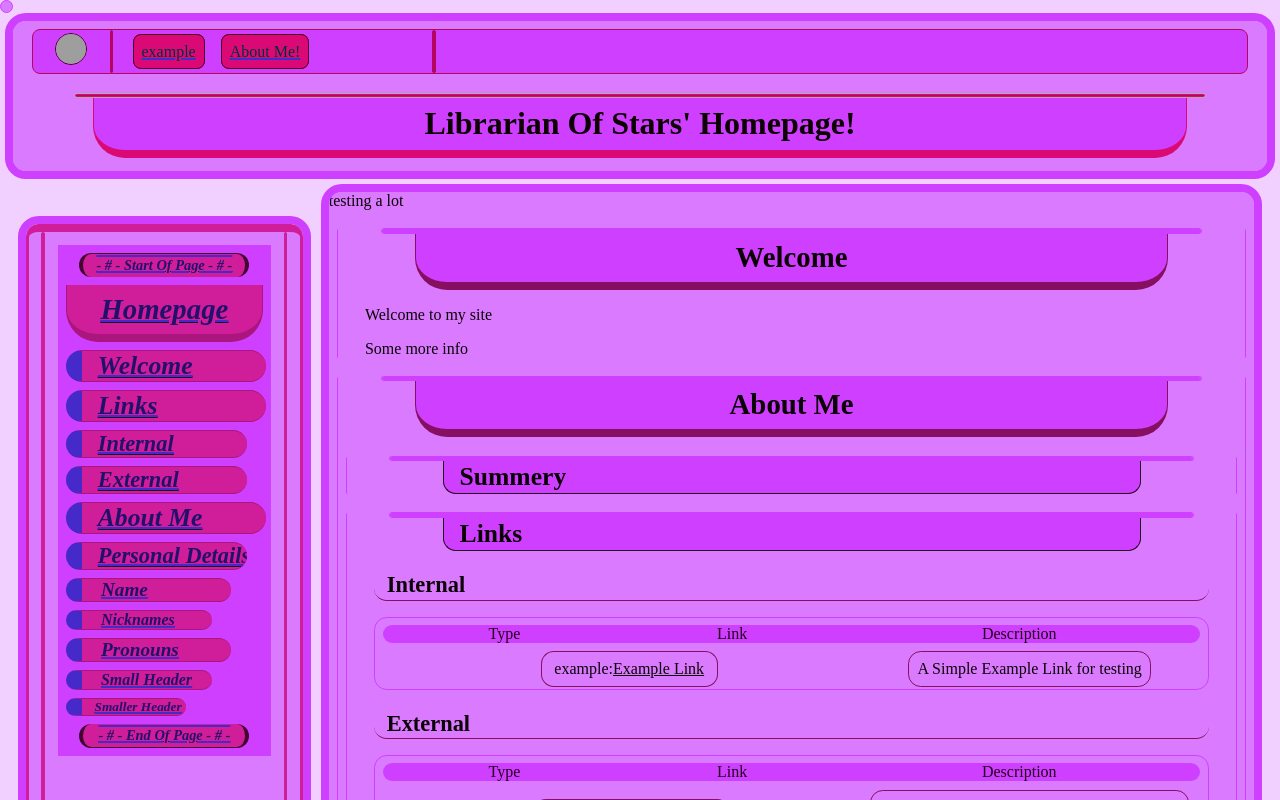
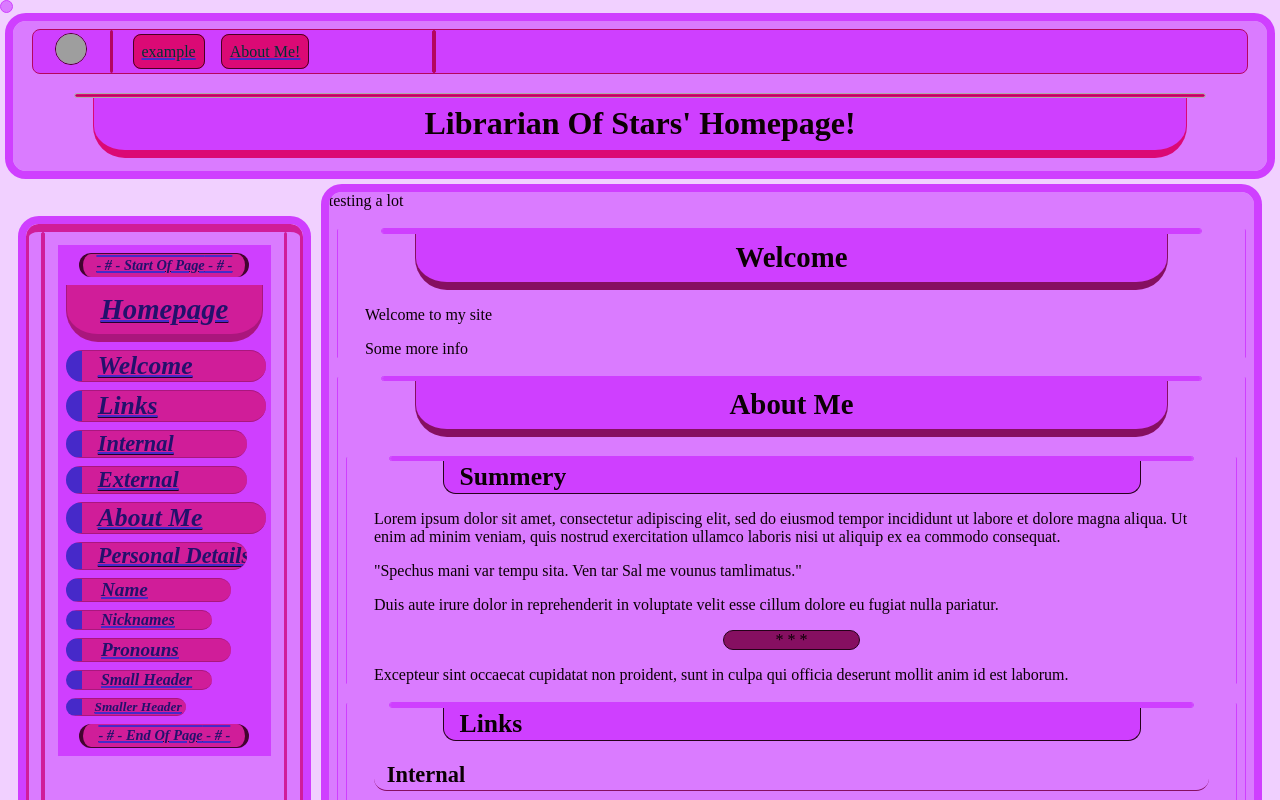
Before and after one commit to librarianofstars-ca-org/website, a Next.js app: page / in a window 1280 px wide. Shown: the top 800 px of the page. Built offline with nearby package versions, Linux system fonts and the light colour scheme; grey boxes are pictures that could not be loaded.

Commit message:
refactor: pass data in, use ids as keys

```diff
--- a/app/page.tsx
+++ b/app/page.tsx
@@ -14,7 +14,7 @@ import TableOfContents, {
 import "@/styles/shared.css";
 import "@/styles/app/shared.css";
 import "@/styles/app/homepage.css";
-import { to_key_index_name } from "@/utilities/key_mapping";
+import { to_key, to_key_index_name } from "@/utilities/key_mapping";
 
 import Example from "@/schema/testing";
 import test_data from "@/data/example_test.json";
@@ -123,30 +123,37 @@ let homepage_gallery_items: gallery_items = [
   },
 ];
 
-let homepage_paragraph_block_elements = [
+let homepage_paragraph_block_elements = {
+  id: { index: 1, name: "summery" },
+  contents: [
     {
-    index: 1,
-    show: "Lorem ipsum dolor sit amet, consectetur adipiscing elit, \
+      id: { index: 1, name: "summery" },
+      contents:
+        "Lorem ipsum dolor sit amet, consectetur adipiscing elit, \
     sed do eiusmod tempor incididunt ut labore et dolore magna aliqua. \
     Ut enim ad minim veniam, quis nostrud exercitation ullamco laboris nisi \
     ut aliquip ex ea commodo consequat.",
     },
     {
-    index: 2,
-    show: '"Spechus mani var tempu sita. Ven tar Sal me vounus tamlimatus."',
+      id: { index: 2, name: "summery" },
+      contents:
+        '"Spechus mani var tempu sita. Ven tar Sal me vounus tamlimatus."',
     },
     {
-    index: 3,
-    show: "Duis aute irure dolor in reprehenderit in voluptate velit esse cillum \
+      id: { index: 3, name: "summery" },
+      contents:
+        "Duis aute irure dolor in reprehenderit in voluptate velit esse cillum \
     dolore eu fugiat nulla pariatur. ",
     },
-  { index: 4, isBr: true },
+    { id: { index: 4, name: "summery" }, breakline: true },
     {
-    index: 5,
-    show: "Excepteur sint occaecat cupidatat non proident, sunt in culpa qui officia \
+      id: { index: 5, name: "summery" },
+      contents:
+        "Excepteur sint occaecat cupidatat non proident, sunt in culpa qui officia \
     deserunt mollit anim id est laborum.",
     },
-];
+  ],
+};
 
 let homepage_footer_sections: footer_sections = [
   {
@@ -228,8 +235,8 @@ function HomePageWelcomeSplashSection() {
       heading={{ level: 2, contents: "Welcome", id: "greatings" }}
       contents={[
         <ParagraphBlock
-          key={welcome_paragraph_data.id}
-          contents={welcome_paragraph_data.contents}
+          key={to_key(welcome_paragraph_data.id)}
+          {...welcome_paragraph_data}
         />,
       ]}
     />
@@ -255,7 +262,7 @@ function HomePageSummerySection() {
       contents={[
         <ParagraphBlock
           key="summery-1"
-          contents={homepage_paragraph_block_elements}
+          {...homepage_paragraph_block_elements}
         />,
       ]}
     />
--- a/components/blocks/paragraph_block.tsx
+++ b/components/blocks/paragraph_block.tsx
@@ -5,44 +5,45 @@ import "@/styles/components/blocks/paragraph_block.css";
 
 import Block from "@/components/blocks/generic_block";
 
-// export interface paragraph_data {
-//   index: number;
-//   show?: string;
-//   breakline?: boolean;
-// }
+export interface paragraph_data {
+  id: { index: number; name: string };
+  contents?: string;
+  breakline?: boolean;
+}
+
+export interface paragraph_block {
+  id: { index: number; name: string };
+  contents: paragraph_data[];
+}
 
 // import schema from "@/schema/components/blocks/paragraph.json";
 import { validate_against_schema } from "@/schema/validation";
+import { to_key } from "@/utilities/key_mapping";
 
-export default function ParagraphBlock({
-  contents,
-}: {
-  contents; //: paragraph_data[];
-}) {
-  validate_against_schema(
-    "https://librarianofstars.ca/schema/components/blocks/paragraph.json",
-    contents,
-  );
+export default function ParagraphBlock({ id, contents }: paragraph_block) {
+  // if (
+  //   !validate_against_schema(
+  //     "https://librarianofstars.ca/schema/components/blocks/paragraph.json",
+  //     data,
+  //   )
+  // ) {
+  //   return <span className="error">Invalid paragraph data</span>;
+  // }
   return (
-    <Block type={"paragraph"}>
-      {/* <Seperator
-        isVertical={false}
-        className=" start-paragraph-block"
-      /> */}
+    <Block
+      type={"paragraph"}
+      key={to_key(id)}
+    >
       {contents.map((paragraph) =>
         paragraph.breakline ? (
           <p
-            key={paragraph.index}
+            key={to_key(paragraph.id)}
             className="break-line paragraph-block empty"
           />
         ) : (
-          <p key={paragraph.index}> {paragraph.contents} </p>
+          <p key={to_key(paragraph.id)}>{paragraph.contents}</p>
         ),
       )}
-      {/* <Seperator
-        isVertical={false}
-        className=" end-paragraph-block"
-      /> */}
     </Block>
   );
 }
--- a/data/app/homepage/blocks/welcome.json
+++ b/data/app/homepage/blocks/welcome.json
@@ -1,5 +1,4 @@
 {
-  "$schema": "https://librarianofstars.ca/schema/compoennts/blocks/paragraph.json",
   "id": { "index": 1, "name": "welcome" },
   "contents": [
     {
--- a/schema/components/blocks/paragraph.json
+++ b/schema/components/blocks/paragraph.json
@@ -9,7 +9,7 @@
       "description": "A array of paragraph objects",
       "items": {
         "type": "object",
-        "description": "Paragraphs objects",
+        "description": "A paragraph object",
         "properties": {
           "id": { "$ref": "https://librarianofstars.ca/schema/types/key" },
           "contents": { "type": "string", "description": "Text in paragraph" },
--- a/schema/types/key.json
+++ b/schema/types/key.json
@@ -2,7 +2,7 @@
   "$schema": "http://json-schema.org/draft-07/schema",
   "$id": "https://librarianofstars.ca/schema/types/key",
   "title": "Array Key",
-  "description": "A object storing a key for a array of element data",
+  "description": "A object storing key data for a array element",
   "type": "object",
   "properties": {
     "index": {
--- a/utilities/key_mapping.tsx
+++ b/utilities/key_mapping.tsx
@@ -1,3 +1,20 @@
+import { validate_against_schema } from "@/schema/validation";
+
 export function to_key_index_name(index: number, name: string) {
   return index.toString() + "-" + name.toLowerCase();
 }
+
+interface Key {
+  name: string;
+  index: number;
+}
+
+export function to_key(key: Key) {
+  if (
+    validate_against_schema("https://librarianofstars.ca/schema/types/key", key)
+  ) {
+    return key.name + "-" + key.index;
+  } else {
+    return "undefined_key";
+  }
+}
```
Lines whose indentation alone changed are shown as unchanged.
